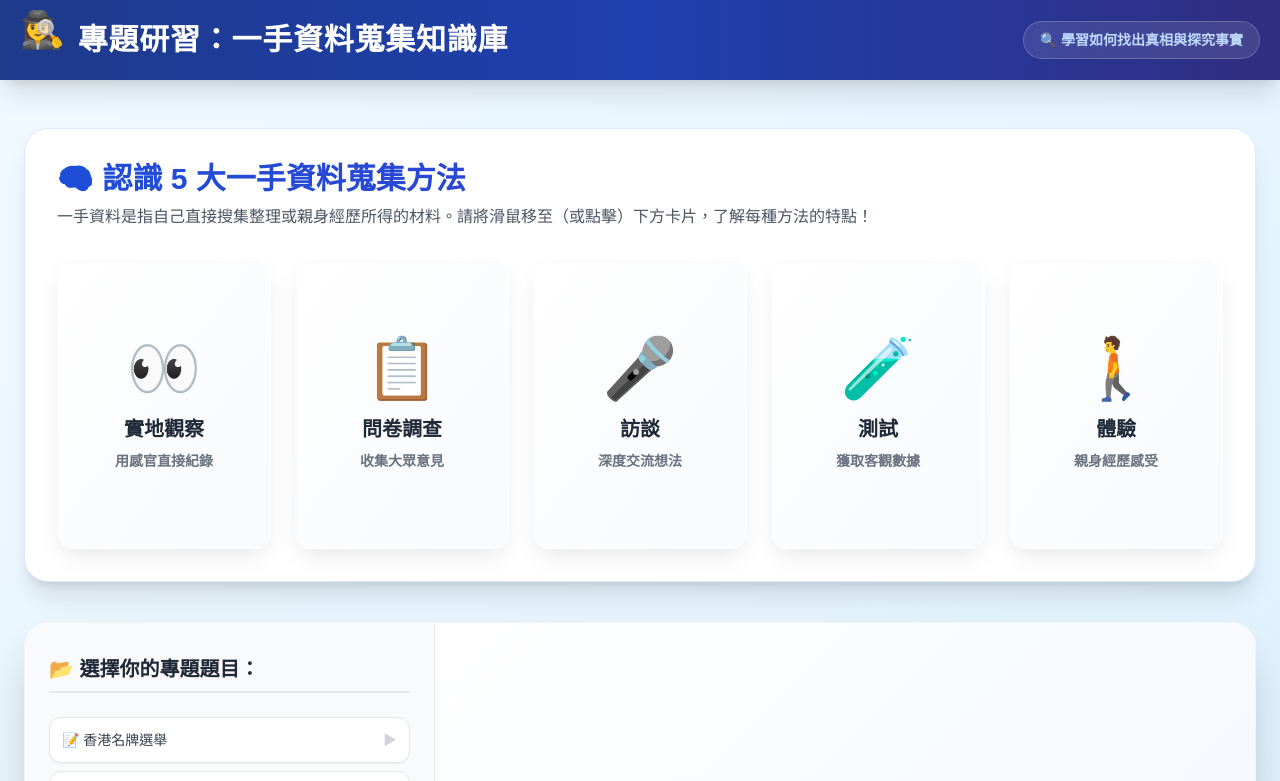
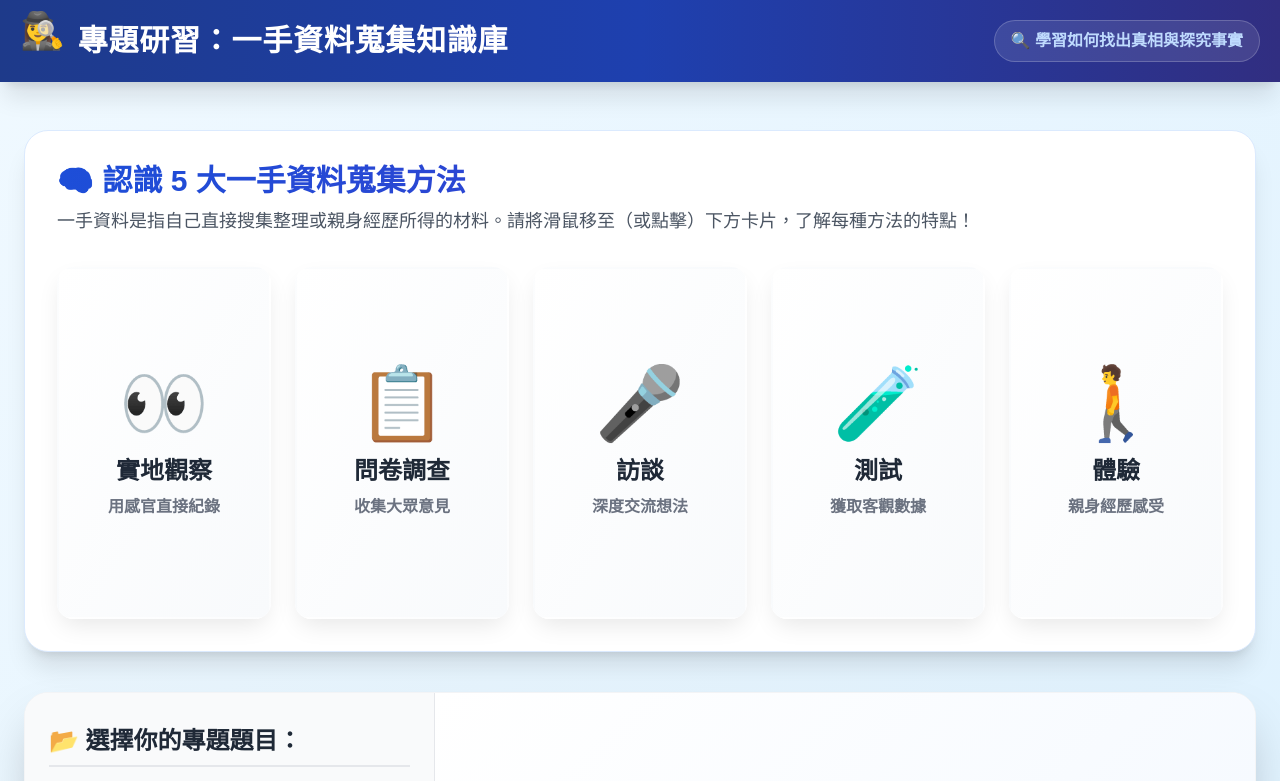
Before and after one commit to winwin1109/4002-4003-personal-platform-knowledge-1, a plain HTML site: page index.html in a window 1280 px wide. Shown: the top 781 px of the page. Drawn offline with nearby package versions, Linux system fonts and the light colour scheme.

Commit message:
Add files via upload

```diff
--- a/index.html
+++ b/index.html
@@ -28,9 +28,18 @@
             transition: transform 0.6s cubic-bezier(0.4, 0.2, 0.2, 1);
             transform-style: preserve-3d;
         }
-        .flip-card:hover .flip-card-inner, .flip-card.flipped .flip-card-inner {
+
+        /* 針對電腦版保留 Hover 效果，避免在手機上產生點擊黏滯問題 */
+        @media (hover: hover) {
+            .flip-card:hover .flip-card-inner {
+                transform: rotateY(180deg);
+            }
+        }
+        /* 給手機點擊用的 class */
+        .flip-card.flipped .flip-card-inner {
             transform: rotateY(180deg);
         }
+
         .flip-card-front, .flip-card-back {
             position: absolute;
             width: 100%;
@@ -43,7 +52,7 @@
             flex-direction: column;
             justify-content: center;
             align-items: center;
-            padding: 1.5rem;
+            padding: 1.25rem; /* 稍微縮小內距以容納更大的文字 */
             border: 2px solid transparent;
         }
         .flip-card-front {
@@ -76,7 +85,7 @@
             <h1 class="text-2xl md:text-3xl font-extrabold tracking-wide flex items-center gap-3">
                 <span class="text-4xl animate-bounce">🕵️‍♀️</span> 專題研習：一手資料蒐集知識庫
             </h1>
-            <p class="text-blue-200 font-bold text-sm bg-white/10 px-4 py-2 rounded-full border border-white/20">🔍 學習如何找出真相與探究事實</p>
+            <p class="text-blue-200 font-bold text-sm md:text-base bg-white/10 px-4 py-2 rounded-full border border-white/20">🔍 學習如何找出真相與探究事實</p>
         </div>
     </nav>
 
@@ -87,23 +96,24 @@
             <h2 class="text-2xl md:text-3xl font-black mb-2 text-transparent bg-clip-text bg-gradient-to-r from-blue-700 to-indigo-700 flex items-center gap-2">
                 <span>🧠</span> 認識 5 大一手資料蒐集方法
             </h2>
-            <p class="text-gray-600 mb-8 font-medium">一手資料是指自己直接搜集整理或親身經歷所得的材料。請將滑鼠移至（或點擊）下方卡片，了解每種方法的特點！</p>
+            <p class="text-gray-600 mb-8 text-base md:text-lg font-medium">一手資料是指自己直接搜集整理或親身經歷所得的材料。請將滑鼠移至（或點擊）下方卡片，了解每種方法的特點！</p>
 
-            <div class="grid grid-cols-1 sm:grid-cols-2 lg:grid-cols-5 gap-6 h-64 md:h-72">
+            <!-- 調整卡片高度容納大字體 (h-80 到 lg:h-[22rem]) -->
+            <div class="grid grid-cols-1 sm:grid-cols-2 lg:grid-cols-5 gap-6 h-80 lg:h-[22rem]">
 
                 <!-- 卡片 1：實地觀察 -->
                 <div class="flip-card h-full">
                     <div class="flip-card-inner">
                         <div class="flip-card-front hover:border-blue-300">
-                            <span class="text-5xl md:text-6xl mb-4">👀</span>
-                            <h3 class="text-xl font-black text-gray-800">實地觀察</h3>
-                            <p class="text-sm text-gray-500 mt-2 font-bold">用感官直接紀錄</p>
+                            <span class="text-6xl md:text-7xl mb-4">👀</span>
+                            <h3 class="text-2xl font-black text-gray-800">實地觀察</h3>
+                            <p class="text-base text-gray-500 mt-2 font-bold">用感官直接紀錄</p>
                         </div>
                         <div class="flip-card-back">
-                            <h3 class="text-lg font-black mb-2 border-b border-blue-300 pb-1">實地觀察</h3>
-                            <p class="text-xs text-blue-100 leading-relaxed text-left mb-2">利用感官（如眼睛、耳朵）去直接觀察，獲得人物行為、事件、場地等資訊。</p>
-                            <p class="text-xs text-blue-100 leading-relaxed text-left font-bold bg-blue-900/50 p-2 rounded">✅ 好處：方法靈活，使用範圍大。</p>
-                            <p class="text-[10px] text-yellow-300 mt-2 text-left">📝 提示：需記錄日期、時間及地點，可用照片或影片記錄。</p>
+                            <h3 class="text-xl font-black mb-3 border-b border-blue-300 pb-1">實地觀察</h3>
+                            <p class="text-sm md:text-base text-blue-50 leading-relaxed text-left mb-3 font-medium">利用感官（如眼睛、耳朵）去直接觀察，獲得人物行為、事件、場地等資訊。</p>
+                            <p class="text-sm md:text-base text-white leading-relaxed text-left font-bold bg-blue-900/60 p-2.5 rounded w-full">✅ 好處：方法靈活，使用範圍大。</p>
+                            <p class="text-xs md:text-sm text-yellow-300 mt-3 text-left w-full font-medium">📝 提示：需記錄日期、時間及地點，可用照片或影片記錄。</p>
                         </div>
                     </div>
                 </div>
@@ -112,15 +122,15 @@
                 <div class="flip-card h-full">
                     <div class="flip-card-inner">
                         <div class="flip-card-front hover:border-orange-300">
-                            <span class="text-5xl md:text-6xl mb-4">📋</span>
-                            <h3 class="text-xl font-black text-gray-800">問卷調查</h3>
-                            <p class="text-sm text-gray-500 mt-2 font-bold">收集大眾意見</p>
+                            <span class="text-6xl md:text-7xl mb-4">📋</span>
+                            <h3 class="text-2xl font-black text-gray-800">問卷調查</h3>
+                            <p class="text-base text-gray-500 mt-2 font-bold">收集大眾意見</p>
                         </div>
                         <div class="flip-card-back" style="background: linear-gradient(135deg, #f97316, #c2410c);">
-                            <h3 class="text-lg font-black mb-2 border-b border-orange-300 pb-1">問卷調查</h3>
-                            <p class="text-xs text-orange-100 leading-relaxed text-left mb-2">藉助統一設計的問題，向被選取的對象了解情況或收集意見。</p>
-                            <p class="text-xs text-orange-100 leading-relaxed text-left font-bold bg-orange-900/50 p-2 rounded">✅ 好處：收集途徑廣，能同時對眾多對象調查，節省時間及資源。</p>
-                            <p class="text-[10px] text-yellow-200 mt-2 text-left">📊 提示：分析結果通常以百分比或圖表呈現。</p>
+                            <h3 class="text-xl font-black mb-3 border-b border-orange-300 pb-1">問卷調查</h3>
+                            <p class="text-sm md:text-base text-orange-50 leading-relaxed text-left mb-3 font-medium">藉助統一設計的問題，向被選取的對象了解情況或收集意見。</p>
+                            <p class="text-sm md:text-base text-white leading-relaxed text-left font-bold bg-orange-900/60 p-2.5 rounded w-full">✅ 好處：收集途徑廣，能同時對眾多對象調查，節省時間及資源。</p>
+                            <p class="text-xs md:text-sm text-yellow-200 mt-3 text-left w-full font-medium">📊 提示：分析結果通常以百分比或圖表呈現。</p>
                         </div>
                     </div>
                 </div>
@@ -129,15 +139,15 @@
                 <div class="flip-card h-full">
                     <div class="flip-card-inner">
                         <div class="flip-card-front hover:border-purple-300">
-                            <span class="text-5xl md:text-6xl mb-4">🎤</span>
-                            <h3 class="text-xl font-black text-gray-800">訪談</h3>
-                            <p class="text-sm text-gray-500 mt-2 font-bold">深度交流想法</p>
+                            <span class="text-6xl md:text-7xl mb-4">🎤</span>
+                            <h3 class="text-2xl font-black text-gray-800">訪談</h3>
+                            <p class="text-base text-gray-500 mt-2 font-bold">深度交流想法</p>
                         </div>
                         <div class="flip-card-back" style="background: linear-gradient(135deg, #a855f7, #6b21a8);">
-                            <h3 class="text-lg font-black mb-2 border-b border-purple-300 pb-1">訪談</h3>
-                            <p class="text-xs text-purple-100 leading-relaxed text-left mb-2">通過與受訪者交談，收集對方經驗或意見的一種方法。</p>
-                            <p class="text-xs text-purple-100 leading-relaxed text-left font-bold bg-purple-900/50 p-2 rounded">✅ 好處：問題答案具彈性，所得資料更接近受訪者的真實處境及感受。</p>
-                            <p class="text-[10px] text-yellow-200 mt-2 text-left">🎙️ 提示：可面談或電話訪問，需錄音或筆記做紀錄。</p>
+                            <h3 class="text-xl font-black mb-3 border-b border-purple-300 pb-1">訪談</h3>
+                            <p class="text-sm md:text-base text-purple-50 leading-relaxed text-left mb-3 font-medium">通過與受訪者交談，收集對方經驗或意見的一種方法。</p>
+                            <p class="text-sm md:text-base text-white leading-relaxed text-left font-bold bg-purple-900/60 p-2.5 rounded w-full">✅ 好處：問題答案具彈性，所得資料更接近受訪者的真實處境及感受。</p>
+                            <p class="text-xs md:text-sm text-yellow-200 mt-3 text-left w-full font-medium">🎙️ 提示：可面談或電話訪問，需錄音或筆記做紀錄。</p>
                         </div>
                     </div>
                 </div>
@@ -146,15 +156,15 @@
                 <div class="flip-card h-full">
                     <div class="flip-card-inner">
                         <div class="flip-card-front hover:border-teal-300">
-                            <span class="text-5xl md:text-6xl mb-4">🧪</span>
-                            <h3 class="text-xl font-black text-gray-800">測試</h3>
-                            <p class="text-sm text-gray-500 mt-2 font-bold">獲取客觀數據</p>
+                            <span class="text-6xl md:text-7xl mb-4">🧪</span>
+                            <h3 class="text-2xl font-black text-gray-800">測試</h3>
+                            <p class="text-base text-gray-500 mt-2 font-bold">獲取客觀數據</p>
                         </div>
                         <div class="flip-card-back" style="background: linear-gradient(135deg, #14b8a6, #0f766e);">
-                            <h3 class="text-lg font-black mb-2 border-b border-teal-300 pb-1">測試</h3>
-                            <p class="text-xs text-teal-100 leading-relaxed text-left mb-2">通過科學方法收集數據，測量儀器性能或空間、時間、溫度等數值。</p>
-                            <p class="text-xs text-teal-100 leading-relaxed text-left font-bold bg-teal-900/50 p-2 rounded">✅ 好處：資料客觀，說服力強。</p>
-                            <p class="text-[10px] text-yellow-200 mt-2 text-left">📏 提示：需有完整紀錄（時間、地點、程序及使用工具）。</p>
+                            <h3 class="text-xl font-black mb-3 border-b border-teal-300 pb-1">測試</h3>
+                            <p class="text-sm md:text-base text-teal-50 leading-relaxed text-left mb-3 font-medium">通過科學方法收集數據，測量儀器性能或空間、時間、溫度等數值。</p>
+                            <p class="text-sm md:text-base text-white leading-relaxed text-left font-bold bg-teal-900/60 p-2.5 rounded w-full">✅ 好處：資料客觀，說服力強。</p>
+                            <p class="text-xs md:text-sm text-yellow-200 mt-3 text-left w-full font-medium">📏 提示：需有完整紀錄（時間、地點、程序及使用工具）。</p>
                         </div>
                     </div>
                 </div>
@@ -163,15 +173,15 @@
                 <div class="flip-card h-full">
                     <div class="flip-card-inner">
                         <div class="flip-card-front hover:border-pink-300">
-                            <span class="text-5xl md:text-6xl mb-4">🚶</span>
-                            <h3 class="text-xl font-black text-gray-800">體驗</h3>
-                            <p class="text-sm text-gray-500 mt-2 font-bold">親身經歷感受</p>
+                            <span class="text-6xl md:text-7xl mb-4">🚶</span>
+                            <h3 class="text-2xl font-black text-gray-800">體驗</h3>
+                            <p class="text-base text-gray-500 mt-2 font-bold">親身經歷感受</p>
                         </div>
                         <div class="flip-card-back" style="background: linear-gradient(135deg, #ec4899, #be185d);">
-                            <h3 class="text-lg font-black mb-2 border-b border-pink-300 pb-1">體驗</h3>
-                            <p class="text-xs text-pink-100 leading-relaxed text-left mb-2">通過親身經歷來深入認識事物的一種方法。</p>
-                            <p class="text-xs text-pink-100 leading-relaxed text-left font-bold bg-pink-900/50 p-2 rounded">✅ 好處：獲得的資料更真實，可選取自己想要展示的角度。</p>
-                            <p class="text-[10px] text-yellow-200 mt-2 text-left">🎥 提示：體驗時並把過程攝錄下來作為紀錄。</p>
+                            <h3 class="text-xl font-black mb-3 border-b border-pink-300 pb-1">體驗</h3>
+                            <p class="text-sm md:text-base text-pink-50 leading-relaxed text-left mb-3 font-medium">通過親身經歷來深入認識事物的一種方法。</p>
+                            <p class="text-sm md:text-base text-white leading-relaxed text-left font-bold bg-pink-900/60 p-2.5 rounded w-full">✅ 好處：獲得的資料更真實，可選取自己想要展示的角度。</p>
+                            <p class="text-xs md:text-sm text-yellow-200 mt-3 text-left w-full font-medium">🎥 提示：體驗時並把過程攝錄下來作為紀錄。</p>
                         </div>
                     </div>
                 </div>
@@ -184,7 +194,7 @@
 
             <!-- 左側：專題題目選單 -->
             <div class="w-full md:w-1/3 bg-gray-50 border-r border-gray-200 p-6 max-h-[800px] overflow-y-auto scrollbar-hide flex flex-col gap-2">
-                <h3 class="text-xl font-black mb-4 text-gray-800 sticky top-0 bg-gray-50 py-2 z-10 border-b-2 border-gray-200">
+                <h3 class="text-xl md:text-2xl font-black mb-4 text-gray-800 sticky top-0 bg-gray-50 py-2 z-10 border-b-2 border-gray-200">
                     📂 選擇你的專題題目：
                 </h3>
                 <div id="topic-list-container" class="flex flex-col gap-2">
@@ -196,13 +206,13 @@
             <div class="w-full md:w-2/3 p-6 md:p-10 bg-gradient-to-br from-white to-blue-50 relative min-h-[500px]">
                 <div id="welcome-state" class="absolute inset-0 flex flex-col items-center justify-center text-center p-8">
                     <span class="text-7xl mb-4 animate-bounce">👈</span>
-                    <h2 class="text-2xl font-black text-blue-900 mb-2">請先在左側選擇你的專題題目</h2>
-                    <p class="text-gray-500 font-medium">點擊後，系統將為你展示如何運用 5 種方法來進行調查！</p>
+                    <h2 class="text-2xl md:text-3xl font-black text-blue-900 mb-2">請先在左側選擇你的專題題目</h2>
+                    <p class="text-gray-600 font-medium text-lg">點擊後，系統將為你展示如何運用 5 種方法來進行調查！</p>
                 </div>
 
                 <div id="example-state" class="hidden fade-in h-full flex flex-col">
                     <h2 id="display-topic-title" class="text-2xl md:text-3xl font-black text-indigo-900 mb-2 border-l-8 border-indigo-600 pl-4">題目名稱</h2>
-                    <p class="text-sm text-gray-600 mb-8 ml-6 font-bold">💡 參考以下 5 種方法，為你的小組搜集最具說服力的第一手資料：</p>
+                    <p class="text-base md:text-lg text-gray-700 mb-8 ml-6 font-bold">💡 參考以下 5 種方法，為你的小組搜集最具說服力的第一手資料：</p>
 
                     <div class="flex-grow flex flex-col gap-5 overflow-y-auto pr-2" id="examples-container">
                         <!-- 動態插入 5 個方法的例子 -->
@@ -361,15 +371,22 @@
             exp: { name: '體驗', icon: '🚶', color: 'text-pink-700', bg: 'bg-pink-50', border: 'border-pink-200' }
         };
 
-        // 初始化左側題目按鈕
+        // 初始化左側題目按鈕與綁定卡片點擊事件
         window.onload = () => {
             const container = document.getElementById('topic-list-container');
             examplesDatabase.forEach(topic => {
                 const btn = document.createElement('button');
-                btn.className = 'topic-btn text-left p-3 rounded-xl bg-white border border-gray-200 text-sm font-medium text-gray-700 shadow-sm flex items-center justify-between';
+                btn.className = 'topic-btn text-left p-3 rounded-xl bg-white border border-gray-200 text-sm md:text-base font-bold text-gray-700 shadow-sm flex items-center justify-between';
                 btn.innerHTML = `<span>📝 ${topic.title}</span> <span class="text-gray-300">▶</span>`;
                 btn.onclick = () => selectTopic(topic, btn);
                 container.appendChild(btn);
+            });
+
+            // 加入卡片點擊翻轉功能 (支援手機點擊)
+            document.querySelectorAll('.flip-card').forEach(card => {
+                card.addEventListener('click', function() {
+                    this.classList.toggle('flipped');
+                });
             });
         };
 
@@ -400,9 +417,9 @@
                 card.innerHTML = `
                     <div class="flex items-center gap-3 mb-3 border-b border-gray-200 pb-2">
                         <span class="text-3xl">${ui.icon}</span>
-                        <h4 class="text-lg font-black ${ui.color}">${ui.name}</h4>
+                        <h4 class="text-lg md:text-xl font-black ${ui.color}">${ui.name}</h4>
                     </div>
-                    <p class="text-gray-700 text-sm md:text-base leading-relaxed font-medium">
+                    <p class="text-gray-800 text-base md:text-lg leading-relaxed font-bold">
                         ${topic[mKey]}
                     </p>
                 `;
```
